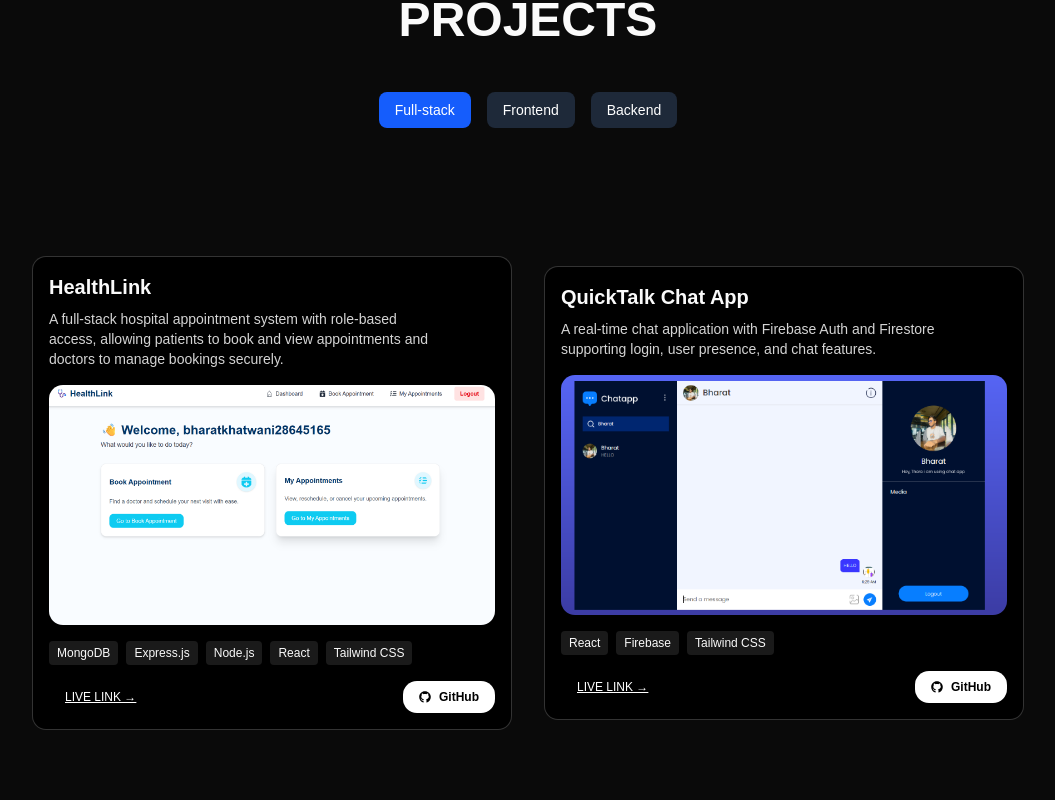
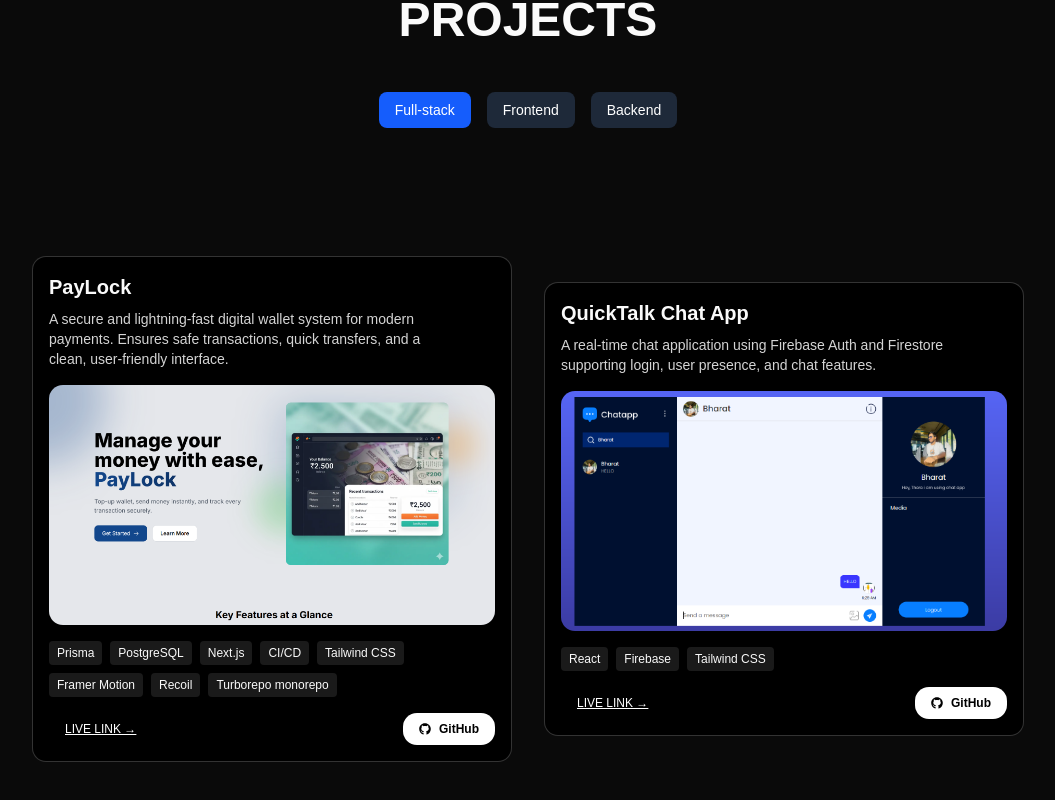
Before and after one commit to BharatKhatwani/NEW-Portfolio, a Next.js app: page / in a window 1280 px wide. Shown: the part 1652-2452 px from the top of the page, without its empty margins (112-1167 px from the left). Built offline with nearby package versions, Linux system fonts and the light colour scheme.

Commit message:
'added skills and project and payLock.png'

```diff
--- a/src/components/Projects.tsx
+++ b/src/components/Projects.tsx
@@ -1,29 +1,42 @@
 'use client';
 
 import React, { useState } from 'react';
-import Image from 'next/image';
+import Image, { StaticImageData } from 'next/image';
 import { FaGithub } from 'react-icons/fa';
 import { CardBody, CardContainer, CardItem } from '@/components/ui/3d-card';
 import { TextAnimate } from './magicui/text-animate';
 import { Button } from './ui/button';
 
-// Images
+// Project Images
+import PayLock from '../../public/PayLock.png';
 import Chat from '../../public/chat.png';
 import Api from '../../public/Api.png';
 import E_state from '../../public/E_state.png';
-import HeathLink from '../../public/HealthLink.png';
 import Typing from '../../public/tryping.png';
-import E_commerence from '../../public/E_commerence.png'
+import E_commerence from '../../public/E_commerence.png';
 
+// Section wrapper
 const Section = ({ children, ...props }: React.HTMLAttributes<HTMLElement>) => (
   <section {...props}>{children}</section>
 );
 
-const projects = [
+// Project type definition
+interface Project {
+  title: string;
+  description: string;
+  tech: string[];
+  live?: string;
+  github: string;
+  image: StaticImageData;
+  category: 'Full-stack' | 'Frontend' | 'Backend';
+}
+
+// Project data
+const projects: Project[] = [
   {
     title: 'TurboType',
     description:
-      'It is a typing platform in which people can calculate their typing speed and accuracy.',
+      'A typing platform for calculating typing speed and accuracy in real-time.',
     tech: ['Next.js', 'Tailwind CSS'],
     live: 'https://turbo-typer.vercel.app/',
     github: 'https://github.com/BharatKhatwani/TurboTyper',
@@ -31,21 +44,20 @@ const projects = [
     category: 'Frontend',
   },
   {
-    title: 'HealthLink',
+    title: 'PayLock',
     description:
-      'A full-stack hospital appointment system with role-based access, allowing patients to book and view appointments and doctors to manage bookings securely.',
-    tech: ['MongoDB', 'Express.js', 'Node.js', 'React', 'Tailwind CSS'],
-    live: 'https://hositpal-management.vercel.app',
-    github: 'https://github.com/BharatKhatwani/Hositpal_Management',
-    image: HeathLink,
+      'A secure and lightning-fast digital wallet system for modern payments. Ensures safe transactions, quick transfers, and a clean, user-friendly interface.',
+    tech: ['Prisma', 'PostgreSQL', 'Next.js', 'CI/CD', 'Tailwind CSS', 'Framer Motion', 'Recoil',  ' Turborepo monorepo'],
+    live: 'https://paylock-jet.vercel.app',
+    github: 'https://github.com/BharatKhatwani/PayLock',
+    image: PayLock,
     category: 'Full-stack',
   },
   {
-    title: 'Secure File Sharing Api',
+    title: 'Secure File Sharing API',
     description:
-      'A secure backend REST API for uploading and sharing files with authentication using JWT and storage in MongoDB.',
-    tech: ['MongoDB', 'JWT', 'Rest API'],
-    live: 'https://github.com/BharatKhatwani/Secure-File-Sharing-App',
+      'A secure backend REST API for uploading and sharing files with JWT authentication and MongoDB storage.',
+    tech: ['MongoDB', 'JWT', 'REST API'],
     github: 'https://github.com/BharatKhatwani/Secure-File-Sharing-App',
     image: Api,
     category: 'Backend',
@@ -53,17 +65,16 @@ const projects = [
   {
     title: 'E-commerce API',
     description:
-    'A backend REST API for managing products, users, and orders with authentication using JWT and MongoDB.',
+      'A backend REST API for managing products, users, and orders with JWT authentication and MongoDB.',
     tech: ['Node.js', 'Express', 'MongoDB', 'JWT', 'REST API'],
     github: 'https://github.com/BharatKhatwani/E_commerence_API',
     image: E_commerence,
     category: 'Backend',
-}
-,
+  },
   {
     title: 'QuickTalk Chat App',
     description:
-      'A real-time chat application with Firebase Auth and Firestore supporting login, user presence, and chat features.',
+      'A real-time chat application using Firebase Auth and Firestore supporting login, user presence, and chat features.',
     tech: ['React', 'Firebase', 'Tailwind CSS'],
     live: 'https://final-chat-app-phi.vercel.app',
     github: 'https://github.com/BharatKhatwani/Final_ChatApp',
@@ -73,7 +84,7 @@ const projects = [
   {
     title: 'E-state Website',
     description:
-      'A sleek and animated real estate website frontend to showcase property listings using smooth transitions and modern UI.',
+      'A sleek, animated real estate frontend showcasing property listings with smooth transitions and modern UI.',
     tech: ['React', 'Framer Motion', 'Tailwind CSS'],
     live: 'https://e-state-pi.vercel.app/',
     github: 'https://github.com/BharatKhatwani/E-state-',
@@ -84,18 +95,9 @@ const projects = [
 
 export default function Projects() {
   const [filter, setFilter] = useState<'Full-stack' | 'Frontend' | 'Backend'>('Full-stack');
-  // const[active , setActive] = useState('blue');
 
-  // filtering logic
-  const filteredProjects = projects.filter((project) => {
-    if (filter === 'Full-stack') {
-      return (
-        project.category === 'Full-stack'
-
-      );
-    }
-    return project.category === filter;
-  });
+  // Filtered projects
+  const filteredProjects = projects.filter((project) => project.category === filter);
 
   return (
     <Section id="projects" className="px-4 py-12 scroll-mt-28">
@@ -116,7 +118,7 @@ export default function Projects() {
             onClick={() => setFilter(cat as 'Full-stack' | 'Frontend' | 'Backend')}
             className={`cursor-pointer ${
               filter === cat
-                ? 'bg-blue-600 text-white' // Active color
+                ? 'bg-blue-600 text-white'
                 : 'bg-gray-200 text-black dark:bg-gray-800 dark:text-white'
             }`}
           >
@@ -125,8 +127,7 @@ export default function Projects() {
         ))}
       </div>
 
-
-      {/* Filtered Cards */}
+      {/* Project Cards */}
       <div className="flex flex-wrap justify-center gap-y-6 gap-x-4 sm:gap-8 py-6 px-2">
         {filteredProjects.map((project, index) => (
           <CardContainer key={index} className="inter-var">
@@ -153,6 +154,7 @@ export default function Projects() {
                 />
               </CardItem>
 
+              {/* Tech tags */}
               <div className="flex flex-wrap gap-2 mt-2 sm:mt-4">
                 {project.tech.map((techItem, i) => (
                   <span
@@ -164,9 +166,9 @@ export default function Projects() {
                 ))}
               </div>
 
+              {/* Links */}
               <div className="flex justify-between items-center mt-2 sm:mt-4">
-  {/* Conditionally render LIVE LINK */}
-  {project.category !== 'Backend' && (
+                {project.live && project.category !== 'Backend' && (
                   <CardItem
                     translateZ={20}
                     as="a"
@@ -177,8 +179,6 @@ export default function Projects() {
                     LIVE LINK →
                   </CardItem>
                 )}
-
-  {/* GitHub link is always shown */}
                 <CardItem
                   translateZ={20}
                   as="a"
@@ -189,7 +189,6 @@ export default function Projects() {
                   <FaGithub /> GitHub
                 </CardItem>
               </div>
-
             </CardBody>
           </CardContainer>
         ))}
--- a/src/components/Skills.tsx
+++ b/src/components/Skills.tsx
@@ -4,13 +4,15 @@ import React from 'react';
 import { motion } from 'framer-motion';
 import { TextAnimate } from './magicui/text-animate';
 import { FaReact, FaNodeJs, FaGitAlt, FaDocker, FaHtml5, FaJava } from 'react-icons/fa';
+import { FaAws } from 'react-icons/fa';
+import { SiGithubactions } from 'react-icons/si';
 import {
   SiMongodb,
   SiExpress,
   SiJavascript,
   SiTypescript,
   SiTailwindcss,
-  SiRedux,
+  // SiRedux
   SiNextdotjs,
   SiPostgresql,
   SiPrisma,
@@ -31,17 +33,14 @@ const skills = [
   { name: 'Tailwind CSS', icon: <SiTailwindcss size={40} color="#06B6D4" /> },
   { name: 'Git', icon: <FaGitAlt size={40} color="#F05032" /> },
   { name: 'Java', icon: <FaJava size={40} color="#007396" /> },
-  { name: 'Redux', icon: <SiRedux size={40} color="#764ABC" /> },
   { name: 'HTML5', icon: <FaHtml5 size={40} color="#E34F26" /> },
   { name: 'Next.js', icon: <div className="text-black dark:text-white"><SiNextdotjs size={40} color="currentColor" /></div> },
   { name: 'PostgreSQL', icon: <SiPostgresql size={40} color="#336791" /> },
   { name: 'Prisma', icon: <SiPrisma size={40} color="#0C344B" /> },
   { name: 'Docker', icon: <FaDocker size={40} color="#0db7ed" /> },
-
-
-
+  { name: 'CI/CD', icon: <SiGithubactions size={40} color="#2088FF" /> },
+  { name: 'AWS EC2/S3', icon: <FaAws size={40} color="#FF9900" /> },
 ];
-
 export default function Skills() {
   return (
     <Section
```
Also changed, not shown: public/PayLock.png (added). Lines whose indentation alone changed are shown as unchanged.
